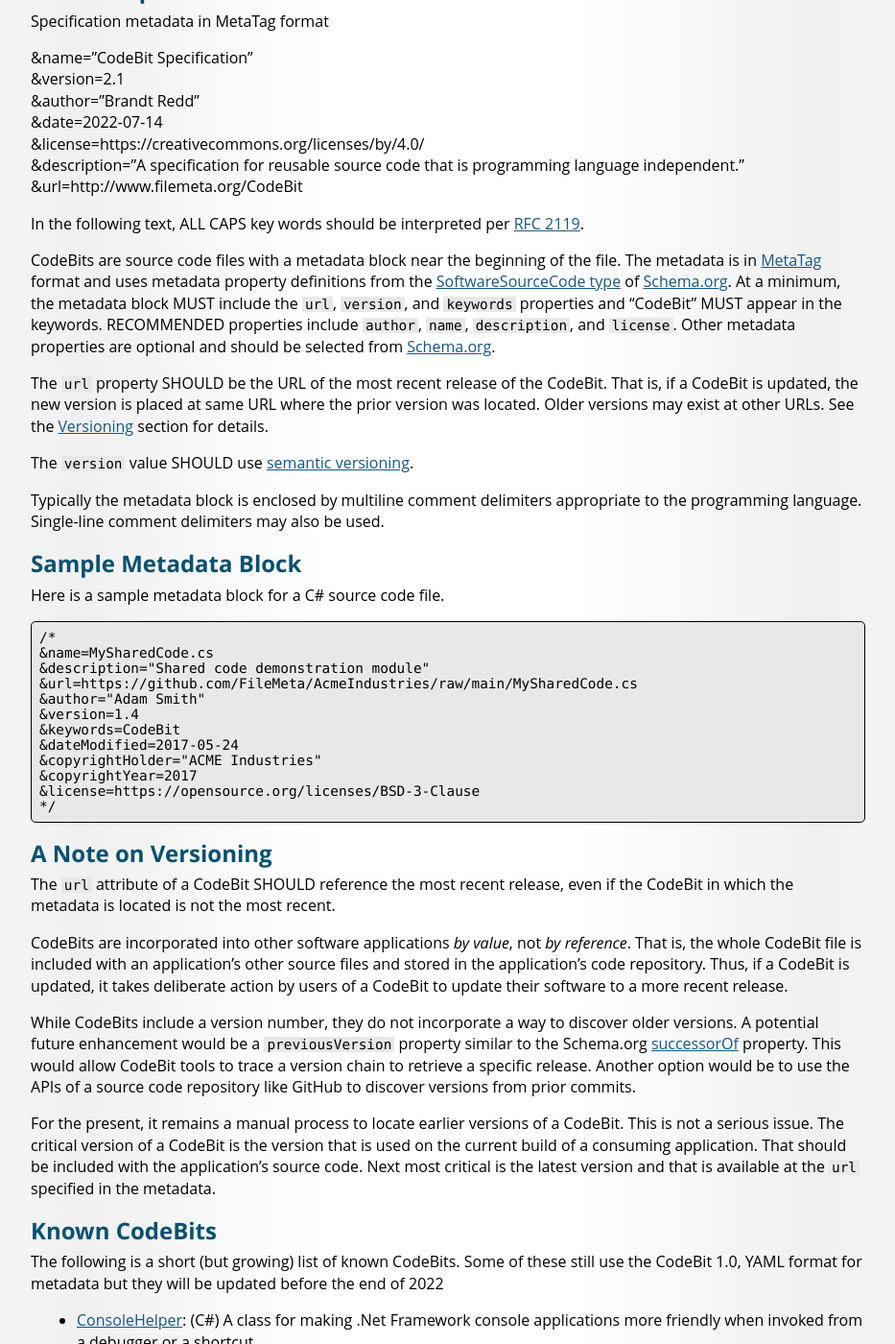
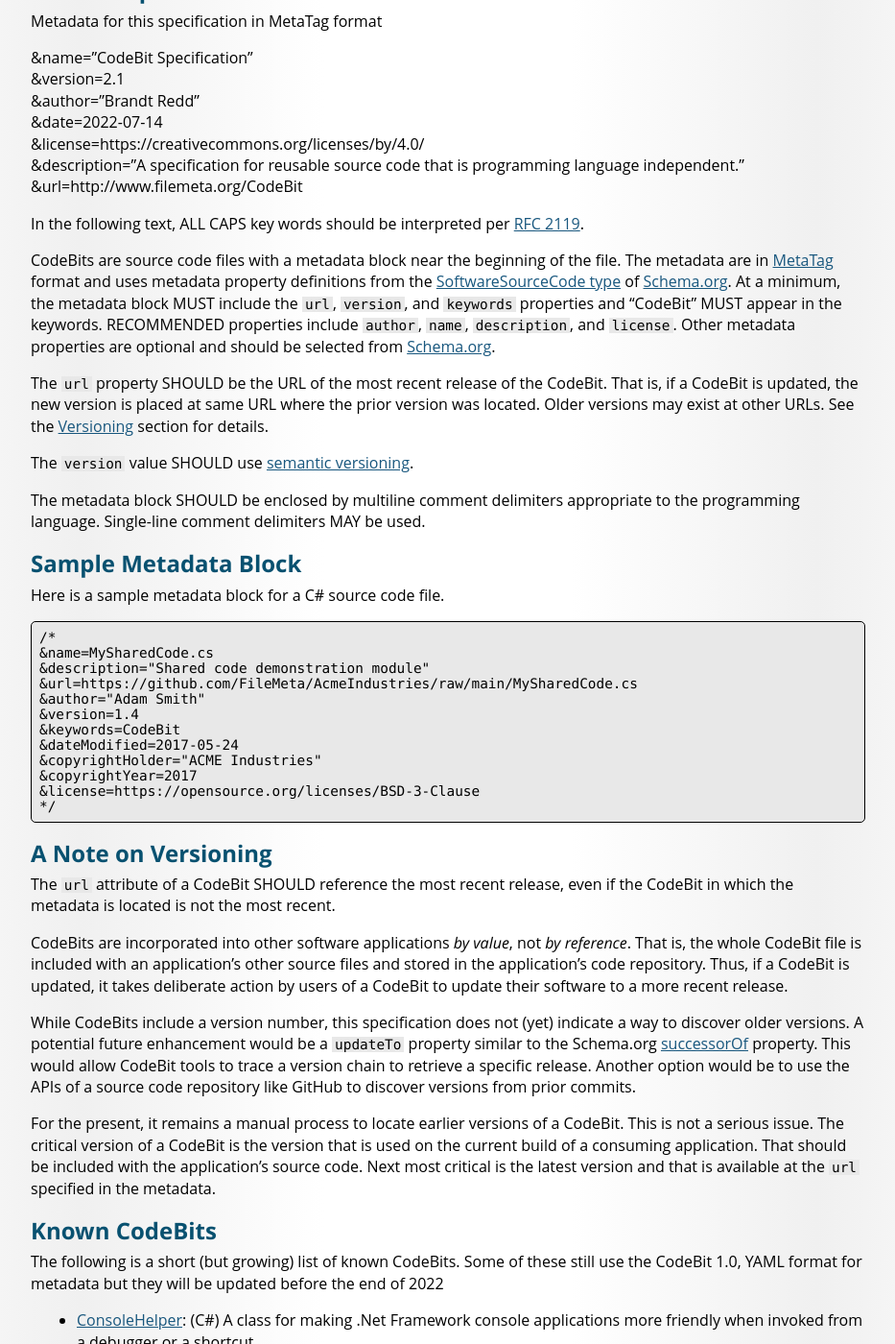
Before and after one commit to FileMeta/filemeta.github.io, a Jekyll site: the page built from CodeBit.md, in a window 1280 px wide and 1400 px high, scrolled down 615 px. Shown: the whole window at 96% size, without its empty margins (173-1106 px from the left). Built offline with Jekyll 4.4.1, drawn with Linux system fonts in a browser that asks for light colours; some web fonts are replaced.

Commit message:
CodeBit spec copy edit.

```diff
--- a/CodeBit.md
+++ b/CodeBit.md
@@ -21,7 +21,7 @@ Coming soon will be a specification for simple CodeBit repositories, a console a
 
 ## <a name="spec"></a>CodeBit Specification
 
-Specification metadata in MetaTag format
+Metadata for this specification in MetaTag format
 
 &name="CodeBit Specification" <br/>
 &version=2.1 <br/>
@@ -33,13 +33,13 @@ Specification metadata in MetaTag format
 
 In the following text, ALL CAPS key words should be interpreted per [RFC 2119](https://tools.ietf.org/html/rfc2119).
 
-CodeBits are source code files with a metadata block near the beginning of the file. The metadata is in [MetaTag](/MetaTage) format and uses metadata property definitions from the [SoftwareSourceCode type](http://schema.org/SoftwareSourceCode) of [Schema.org](http://schema.org). At a minimum, the metadata block MUST include the `url`, `version`, and `keywords` properties and "CodeBit" MUST appear in the keywords. RECOMMENDED properties include `author`, `name`, `description`, and `license`. Other metadata properties are optional and should be selected from [Schema.org](https://schema.org).
+CodeBits are source code files with a metadata block near the beginning of the file. The metadata are in [MetaTag](/MetaTag) format and uses metadata property definitions from the [SoftwareSourceCode type](http://schema.org/SoftwareSourceCode) of [Schema.org](http://schema.org). At a minimum, the metadata block MUST include the `url`, `version`, and `keywords` properties and "CodeBit" MUST appear in the keywords. RECOMMENDED properties include `author`, `name`, `description`, and `license`. Other metadata properties are optional and should be selected from [Schema.org](https://schema.org).
 
 The `url` property SHOULD be the URL of the most recent release of the CodeBit. That is, if a CodeBit is updated, the new version is placed at same URL where the prior version was located. Older versions may exist at other URLs. See the [Versioning](#versioning) section for details.
 
 The `version` value SHOULD use [semantic versioning](http://semver.org).
 
-Typically the metadata block is enclosed by multiline comment delimiters appropriate to the programming language. Single-line comment delimiters may also be used.
+The metadata block SHOULD be enclosed by multiline comment delimiters appropriate to the programming language. Single-line comment delimiters MAY be used.
 
 ## <a name="sample"></a>Sample Metadata Block
 Here is a sample metadata block for a C# source code file.
@@ -65,7 +65,7 @@ The `url` attribute of a CodeBit SHOULD reference the most recent release, even
 
 CodeBits are incorporated into other software applications *by value*, not *by reference*. That is, the whole CodeBit file is included with an application's other source files and stored in the application's code repository. Thus, if a CodeBit is updated, it takes deliberate action by users of a CodeBit to update their software to a more recent release.
 
-While CodeBits include a version number, they do not incorporate a way to discover older versions. A potential future enhancement would be a `previousVersion` property similar to the Schema.org [successorOf](https://schema.org/successorOf) property. This would allow CodeBit tools to trace a version chain to retrieve a specific release. Another option would be to use the APIs of a source code repository like GitHub to discover versions from prior commits.
+While CodeBits include a version number, this specification does not (yet) indicate a way to discover older versions. A potential future enhancement would be a `updateTo` property similar to the Schema.org [successorOf](https://schema.org/successorOf) property. This would allow CodeBit tools to trace a version chain to retrieve a specific release. Another option would be to use the APIs of a source code repository like GitHub to discover versions from prior commits.
 
 For the present, it remains a manual process to locate earlier versions of a CodeBit. This is not a serious issue. The critical version of a CodeBit is the version that is used on the current build of a consuming application. That should be included with the application's source code. Next most critical is the latest version and that is available at the `url` specified in the metadata.
 
```
